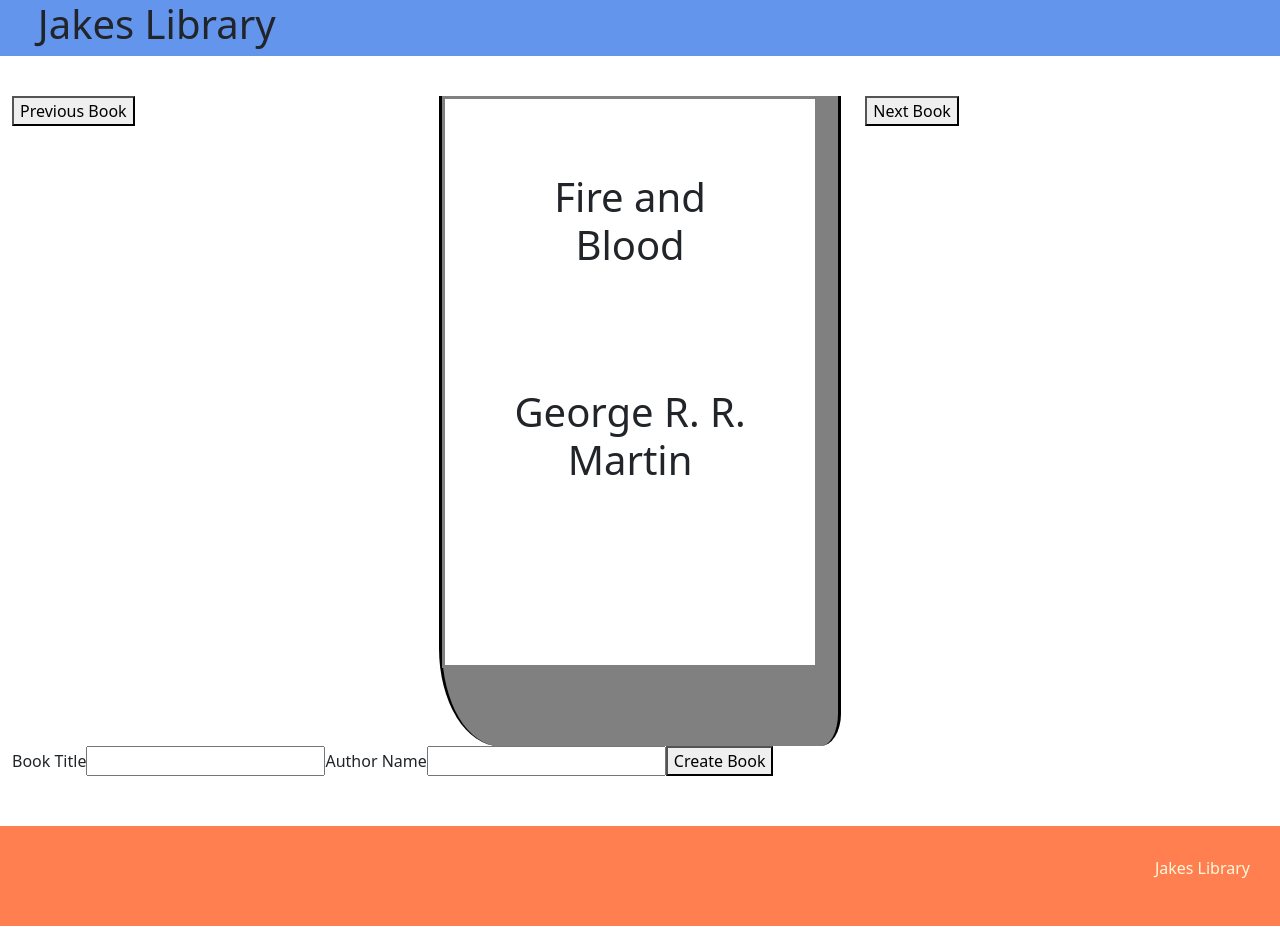
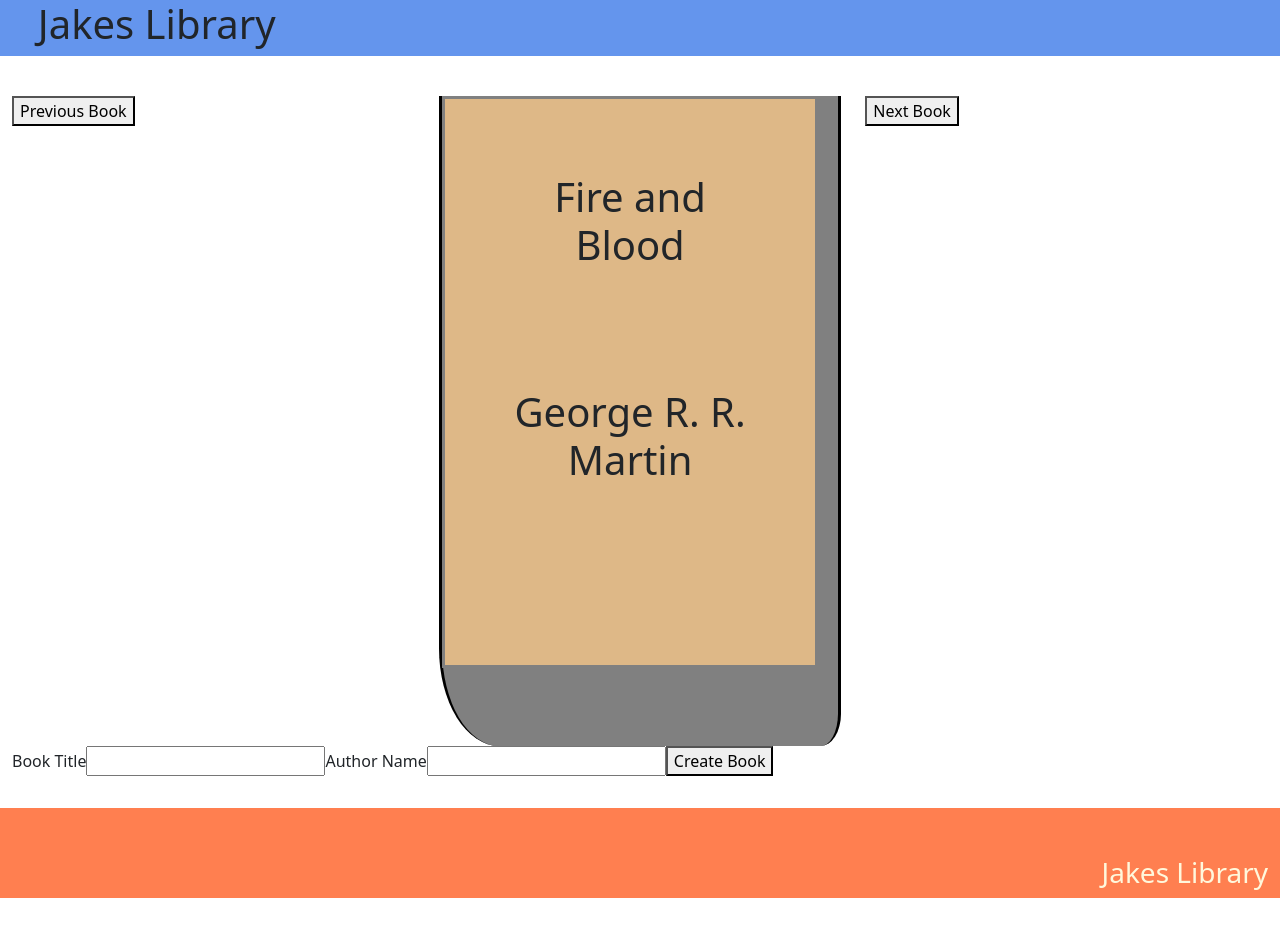
Before and after one commit to JakeHaustveit/IntroToReact, a React (Create React App) app: page / in a window 1280 px wide. Shown: the top 952 px of the page. After the commit the page ends 898 px from the top, so only its background shows below. Built offline with nearby package versions, Linux system fonts and the light colour scheme.

Commit message:
Updated footer.

```diff
--- a/src/components/Book/Book.css
+++ b/src/components/Book/Book.css
@@ -1,5 +1,6 @@
 .cover {
-    background-color: white;
+    background-color: burlywood;
+
 
     text-align: center;
     border: solid grey;
--- a/src/components/Footer/Footer.css
+++ b/src/components/Footer/Footer.css
@@ -2,8 +2,8 @@
     text-align: right;
     background-color: coral;
     color: cornsilk;
-    padding: 30px;
+    box-shadow:  0 50vh 0 50vh coral;
     width: 100%;
-    margin-top: 50px;
+    margin-top: 2em;
 
 }
--- a/src/components/Footer/Footer.jsx
+++ b/src/components/Footer/Footer.jsx
@@ -3,15 +3,15 @@ import './Footer.css';
 
 function Footer(props) {
     return(
-        <div className=" row row-space">
-            <div className= "col-md-12" style={{ padding: 0}}>
-                <div className="footer">
-                <p>Jakes Library</p>
-            </div>
-            </div>
-        </div>
 
-    )
+        <footer className="footer">
+            <br/>
+            <br/>
+            <h3>Jakes Library</h3>
+        </footer>
+
+
+    );
 }
 
 export default Footer ;
```
